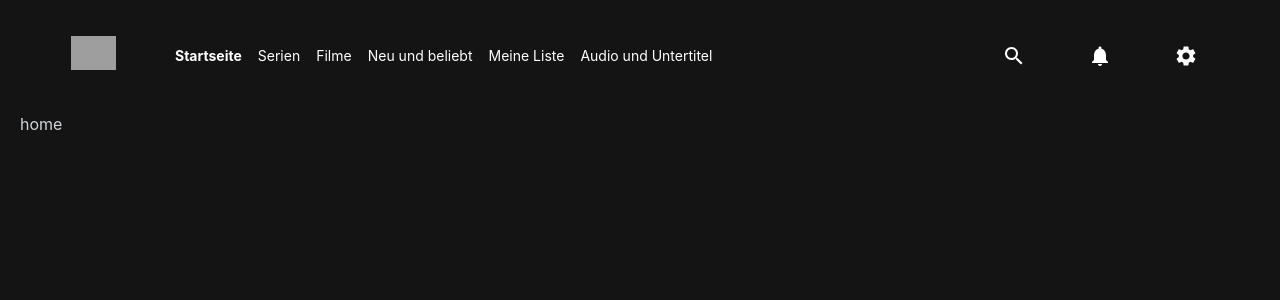
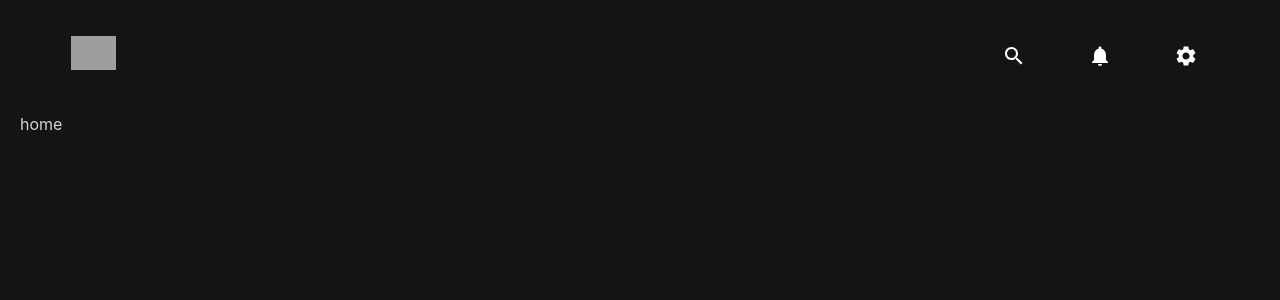
Before and after one commit to romanzuch/netflix-nextjs-clone, a Next.js app: page / in a window 1280 px wide. Shown: the top 300 px of the page. Built offline with nearby package versions, Linux system fonts and the light colour scheme; grey boxes are pictures that could not be loaded.

Commit message:
💡Refactored the nav code

```diff
--- a/components/header/navigationSection.js
+++ b/components/header/navigationSection.js
@@ -1,28 +1,20 @@
 import Link from 'next/link';
 import { useRouter } from 'next/router';
+import { sections } from '../../public/assets/sections';
 
 function NavigationSection() {
     const router = useRouter();
     return (
         <div className='text-sm'>
-            <Link href='/'>
-                <a className={router.pathname == "/" ? "font-bold px-2" : "px-2"}>Startseite</a>
-            </Link>
-            <Link href='/serien'>
-                <a className={router.pathname == "/serien" ? "font-bold px-2" : "px-2"}>Serien</a>
-            </Link>
-            <Link href='/filme'>
-                <a className={router.pathname == "/filme" ? "font-bold px-2" : "px-2"}>Filme</a>
-            </Link>
-            <Link href='/neu'>
-                <a className={router.pathname == "/neu" ? "font-bold px-2" : "px-2"}>Neu und beliebt</a>
-            </Link>
-            <Link href='/meins'>
-                <a className={router.pathname == "/meins" ? "font-bold px-2" : "px-2"}>Meine Liste</a>
-            </Link>
-            <Link href='/audio'>
-                <a className={router.pathname == "/audio" ? "font-bold px-2" : "px-2"}>Audio und Untertitel</a>
-            </Link>
+            {
+                Object.entries(sections).map(([key, {name, endpoint}]) => {
+                    return (
+                        <Link key={key} href={endpoint}>
+                            <a className={router.pathname == `${endpoint}` ? 'font-bold px-2' : 'px-2'}>{name}</a>
+                        </Link>
+                    )
+                })
+            }
         </div>
     )
 }
```
